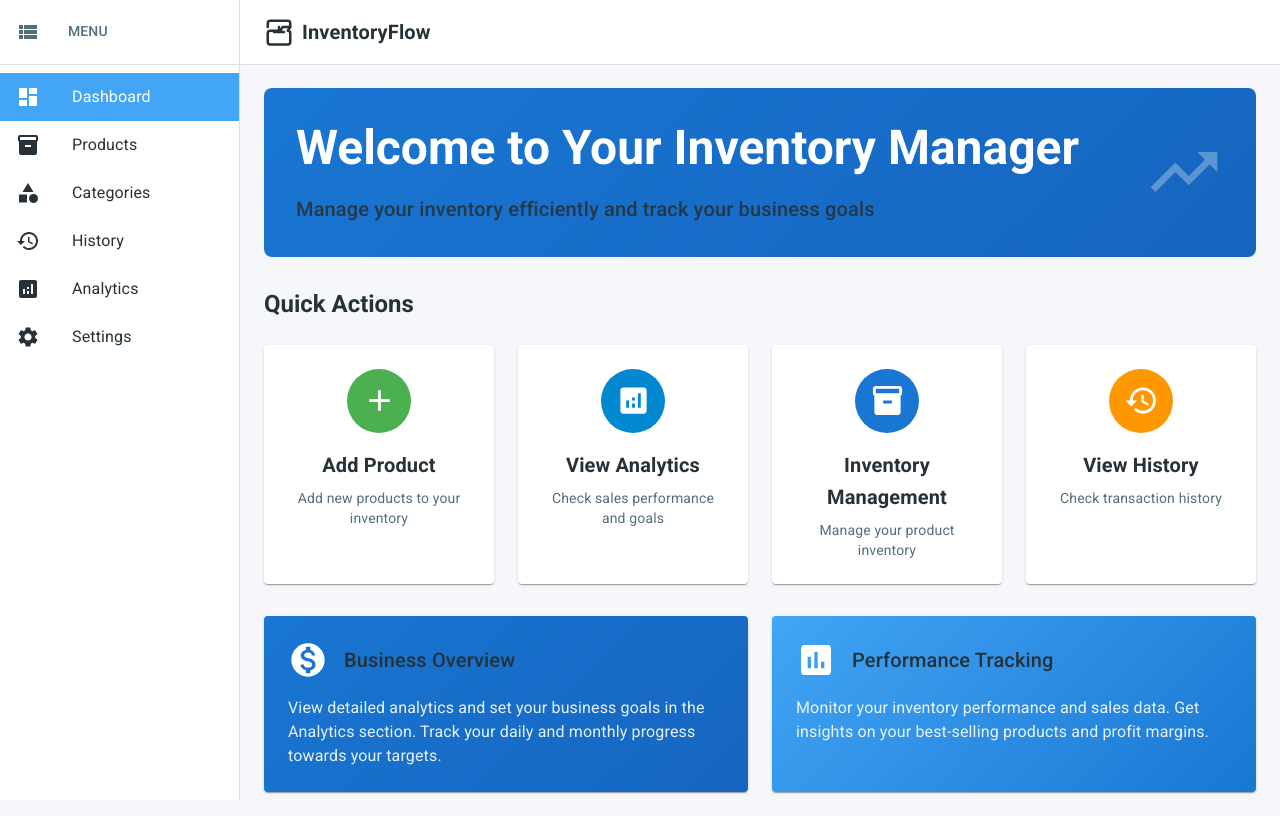
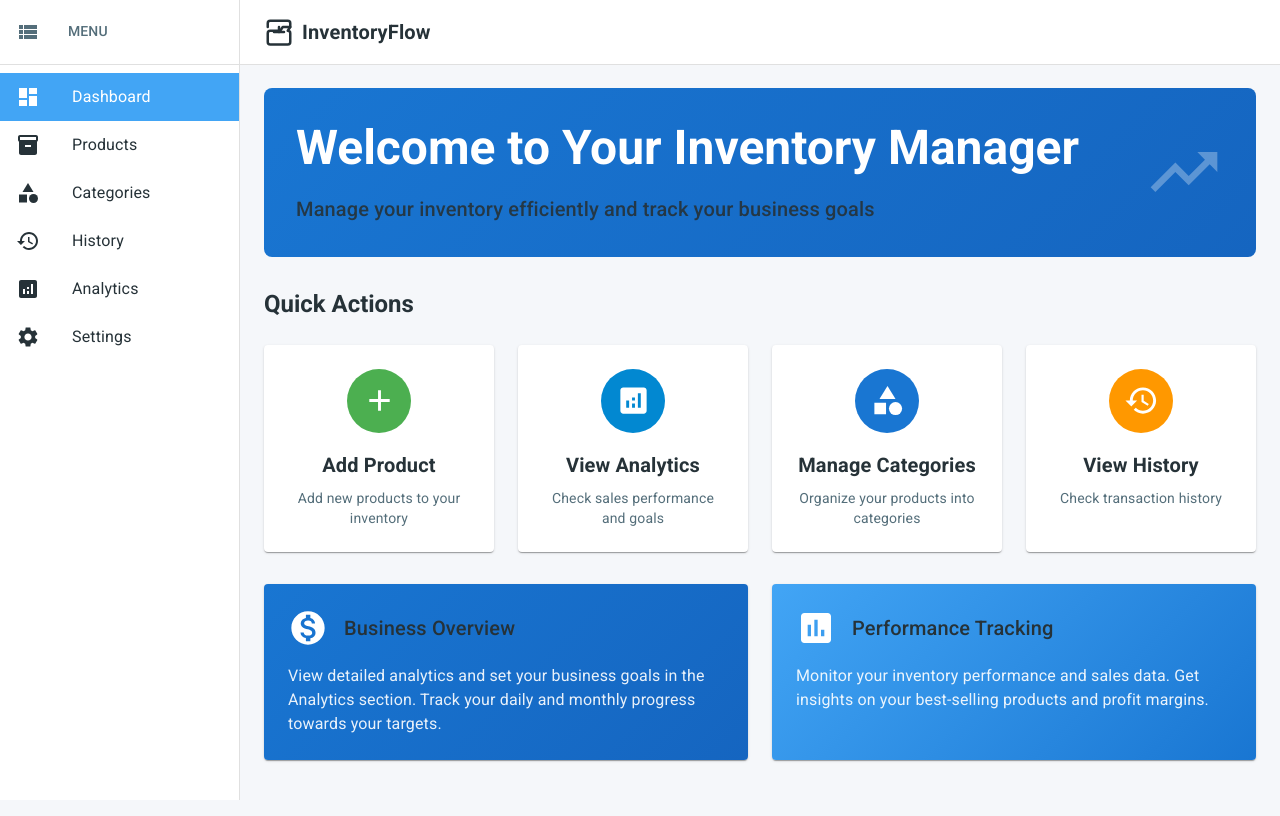
Before and after one commit to SagarShrestha657/Inventory-manager, a React (Vite) app in the folder Frontend/: page /dashboard in a window 1280 px wide. Built offline with nearby package versions, Linux system fonts and the light colour scheme; sample sign-in values are in the browser's storage.

Commit message:
add categories in dashboard

```diff
--- a/Frontend/src/pages/Dashboard.tsx
+++ b/Frontend/src/pages/Dashboard.tsx
@@ -21,6 +21,7 @@ import {
   History as HistoryIcon,
   TrendingUp as TrendingUpIcon,
   MonetizationOn as MoneyIcon,
+  Category as CategoryIcon,
 } from '@mui/icons-material';
 
 const ActionCard = styled(Card)(({ theme }) => ({
@@ -77,11 +78,11 @@ const Dashboard: React.FC = () => {
       action: () => navigate('/analytics'),
     },
     {
-      title: 'Inventory Management',
-      description: 'Manage your product inventory',
-      icon: <InventoryIcon fontSize="large" />,
+      title: 'Manage Categories',
+      description: 'Organize your products into categories',
+      icon: <CategoryIcon fontSize="large" />,
       color: 'primary.main',
-      action: () => navigate('/products'),
+      action: () => navigate('/categories'),
     },
     {
       title: 'View History',
```
